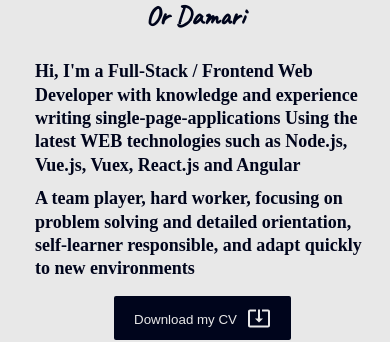
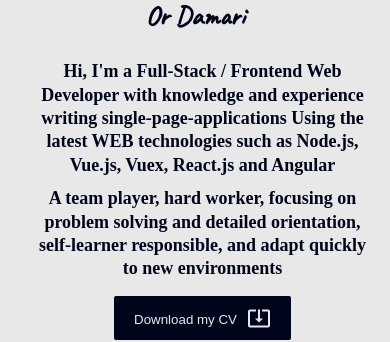
Before and after one commit to ordamari/protfolio3, a React (Create React App) app: page /#/ in a window 390 px wide. Shown: the part 4152-4494 px from the top of the page. Built offline with nearby package versions, Linux system fonts and the light colour scheme; a web font is replaced by a local one.

Commit message:
mobile text align center

```diff
--- a/src/assets/styles/components/_about.scss
+++ b/src/assets/styles/components/_about.scss
@@ -70,7 +70,10 @@
 
         .summary {
             margin-top: 30px;
-            text-align: center;
+            h4{
+
+                text-align: center;
+            }
         }
     }
 }
```
